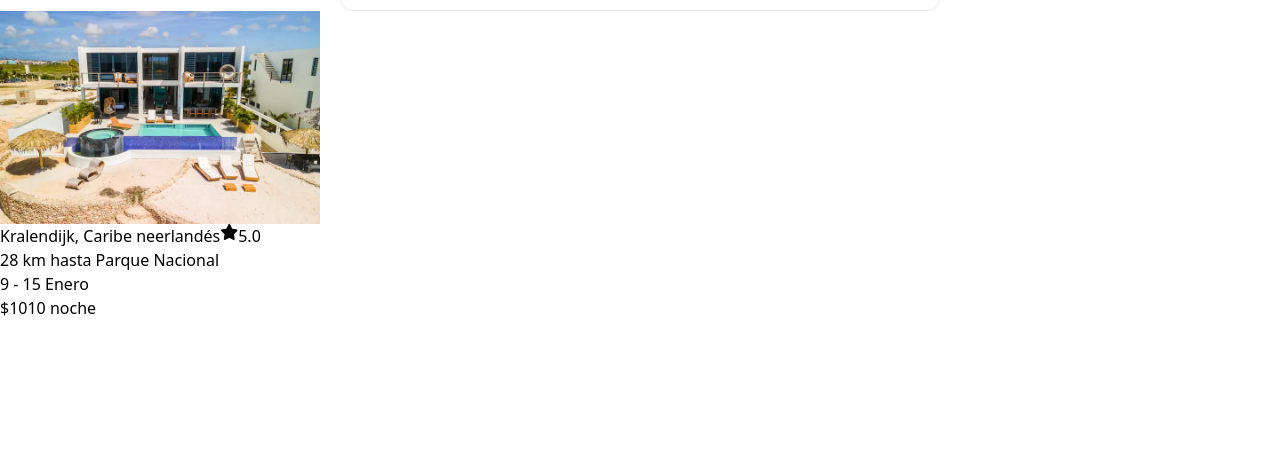
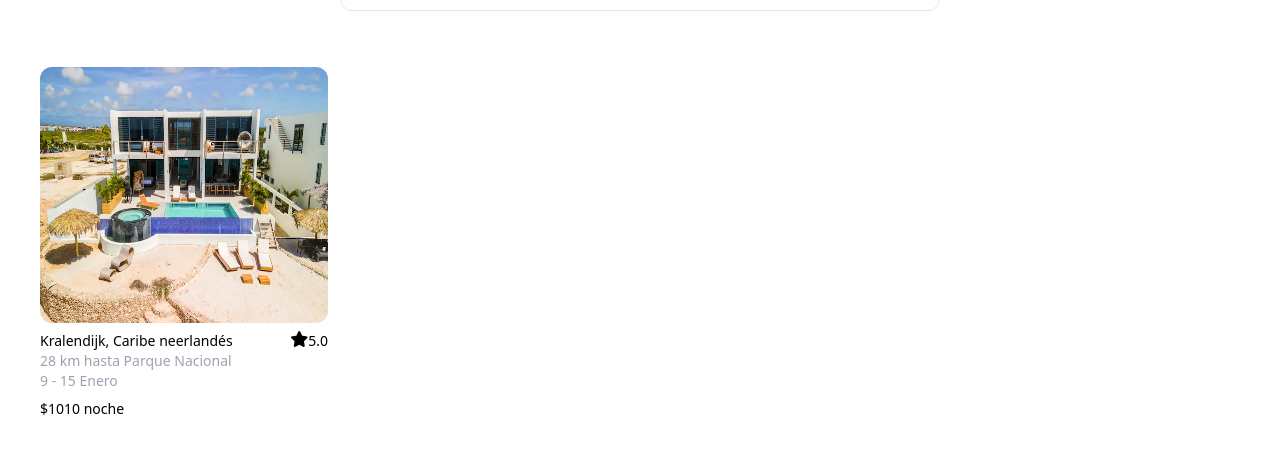
Before and after one commit to jlcarrascof/Tailwind-Airbnb-Clone, a website: page public/index.html in a window 1280 px wide. Shown: the part 229-682 px from the top of the page. Drawn offline with nearby package versions, Linux system fonts and the light colour scheme.

Commit message:
Finish first image with full styles in the main section

```diff
--- a/public/index.html
+++ b/public/index.html
@@ -104,18 +104,20 @@
 
     </header>
 
-    <main>
+    <main class="mt-14 mx-10">
         <div class="grid grid-cols-4">
-            <div class="flex flex-col">
-                <img src="static/img1.png" alt="" />
-                <div class="flex">
-                    <p>Kralendijk, Caribe neerlandés</p>
-                    <i class="fa-solid fa-star"></i>
-                    <p>5.0</p>
+            <div class="flex flex-col h-96 w-72">
+                <img src="static/img1.png" alt="" class="w-72 h-64 rounded-xl" />
+                <div class="flex justify-between mt-2">
+                    <p class="text-sm font-medium">Kralendijk, Caribe neerlandés</p>
+                    <div class="flex">
+                        <i class="fa-solid fa-star"></i>
+                        <p class="text-sm font-light">5.0</p>
+                    </div>
                 </div>
-                <p>28 km hasta Parque Nacional</p>
-                <p>9 - 15 Enero</p>
-                <p>$1010 noche</p>
+                <p class="text-sm text-gray-400">28 km hasta Parque Nacional</p>
+                <p class="text-sm text-gray-400">9 - 15 Enero</p>
+                <p class="text-sm font-medium mt-2">$1010 noche</p>
             </div>
         </div>
     </main>
```
Also changed, not shown: public/style.css.
